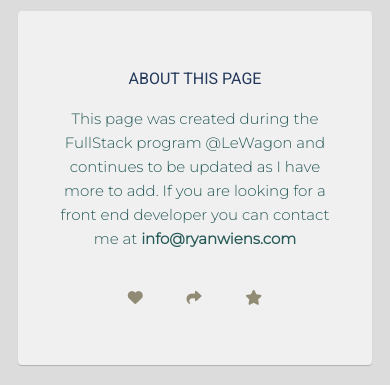
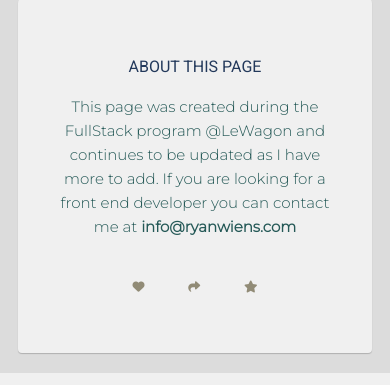
Before and after one commit to Ryan-Alexander-W/profile, a PHP site: page /index.html in a window 390 px wide. Shown: the part 2853-3238 px from the top of the page. Run offline with PHP 8.4, Linux system fonts and the light colour scheme; some libraries are stand-ins or nearby versions.

Commit message:
minor font changes

```diff
--- a/style.css
+++ b/style.css
@@ -241,5 +241,9 @@
   }
   #movies img {
     width: 100%;
+
+}
+.list-inline li i {
+    font-size: 12px;
 }
 }
```
